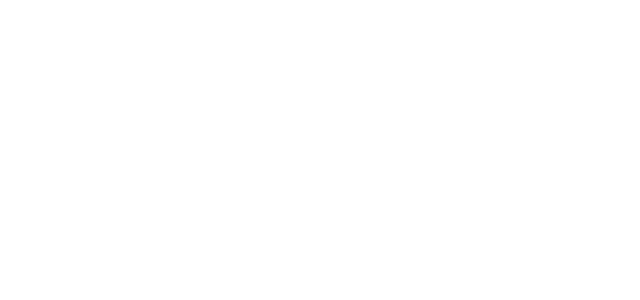
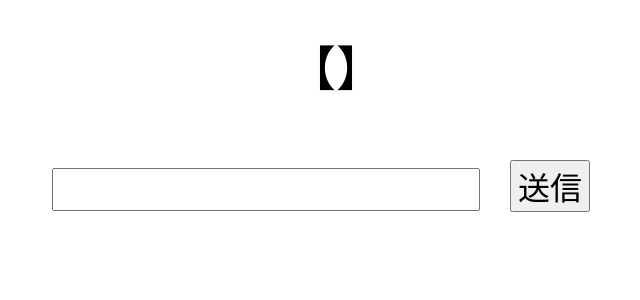
Before and after one commit to sekiyan372/react-study-sample, a React (Create React App) app: page /week3/form in a window 1280 px wide. Before the commit this address had no page. Shown: the top 300 px of the page, without its empty margins (304-944 px from the left). Built offline with nearby package versions, Linux system fonts and the light colour scheme.

Commit message:
useStateのサンプルを追加

```diff
--- a/src/Router.tsx
+++ b/src/Router.tsx
@@ -5,12 +5,16 @@
 //week1
 import Hello from '~/pages/week1/Hello'
 
-//weel2
-import Jsx from './pages/week2/Jsx'
-import ComponentSample from './pages/week2/ComponentSample'
+//week2
+import Jsx from '~/pages/week2/Jsx'
+import ComponentSample from '~/pages/week2/ComponentSample'
 import StyledComponents from '~/pages/week2/StyledComponents'
-import PropsSample from './pages/week2/PropsSample'
-import ExWeek2 from './pages/week2/Ex'
+import PropsSample from '~/pages/week2/PropsSample'
+import ExWeek2 from '~/pages/week2/Ex'
+
+//week3
+import Count from '~/pages/week3/Count'
+import Form from '~/pages/week3/Form'
 
 const Router: VFC = () => (
   <BrowserRouter>
@@ -26,6 +30,10 @@
       <Route path="/week2/styled-components" element={<StyledComponents />} />
       <Route path="/week2/props" element={<PropsSample />} />
       <Route path="/week2/ex" element={<ExWeek2 />} />
+
+      {/* week3 */}
+      <Route path="/week3/count" element={<Count />} />
+      <Route path="/week3/form" element={<Form />} />
     </Routes>
   </BrowserRouter>
 )
--- /dev/null
+++ b/src/components/week3/View.tsx
@@ -0,0 +1,21 @@
+import React, { VFC } from 'react'
+import styled from 'styled-components'
+
+const ViewElement = styled.div`
+  font-size: 3rem;
+  margin: 30px 0;
+`
+
+type Props = {
+  children: React.ReactNode
+}
+
+const View: VFC<Props> = ({ children }) => {
+  return (
+    <ViewElement>
+      {children}
+    </ViewElement>
+  )
+}
+
+export default View
--- /dev/null
+++ b/src/components/week3/Wrapper.tsx
@@ -0,0 +1,20 @@
+import React, { VFC } from 'react'
+import styled from 'styled-components'
+
+const WrapElement = styled.div`
+  text-align: center;
+`
+
+type Props = {
+  children: React.ReactNode
+}
+
+const Wrapper: VFC<Props> = ({ children }) => {
+  return (
+    <WrapElement>
+      {children}
+    </WrapElement>
+  )
+}
+
+export default Wrapper
--- /dev/null
+++ b/src/pages/week3/Count.tsx
@@ -0,0 +1,35 @@
+// Access to http://localhost:3000/week3/count/
+
+import React, { VFC, useState } from 'react'
+import styled from 'styled-components'
+import Wrapper from '~/components/week3/Wrapper'
+import View from '~/components/week3/View'
+
+const Button = styled.button`
+  font-size: 2rem;
+  margin: 30px;
+`
+
+const Count: VFC = () => {
+  const [num, setNum] = useState<number>(0)
+
+  const handleClick = (value: number) => {
+    setNum(num + value)
+  }
+
+  return (
+    <Wrapper>
+      <View>count number: {num}</View>
+
+      <Button onClick={() => handleClick(1)}>
+        +1
+      </Button>
+
+      <Button onClick={() => handleClick(10)}>
+        +10
+      </Button>
+    </Wrapper>
+  )
+}
+
+export default Count
--- /dev/null
+++ b/src/pages/week3/Form.tsx
@@ -0,0 +1,51 @@
+// Access to http://localhost:3000/week3/form/
+
+import React, {
+  VFC,
+  useState,
+  FormEvent,
+  ChangeEvent
+} from 'react'
+import styled from 'styled-components'
+import Wrapper from '~/components/week3/Wrapper'
+import View from '~/components/week3/View'
+
+const Input = styled.input`
+  font-size: 2rem;
+`
+
+const Button = styled.button`
+  font-size: 2rem;
+  margin: 30px;
+`
+
+const Form: VFC = () => {
+  const [view, setView] = useState<string>('')
+
+  const handleSubmit = (event: FormEvent<HTMLFormElement>) => {
+    event.preventDefault()
+    setView('')
+    alert('送信されました')
+  }
+
+  const handleInput = (event: ChangeEvent<HTMLInputElement>) => {
+    setView(event.target.value)
+  }
+
+  return (
+    <Wrapper>
+      <View>【{view}】</View>
+
+      <form onSubmit={(e) => handleSubmit(e)}>
+        <Input
+          type="text"
+          value={view}
+          onChange={(e) => handleInput(e)}
+        />
+        <Button>送信</Button>
+      </form>
+    </Wrapper>
+  )
+}
+
+export default Form
```
